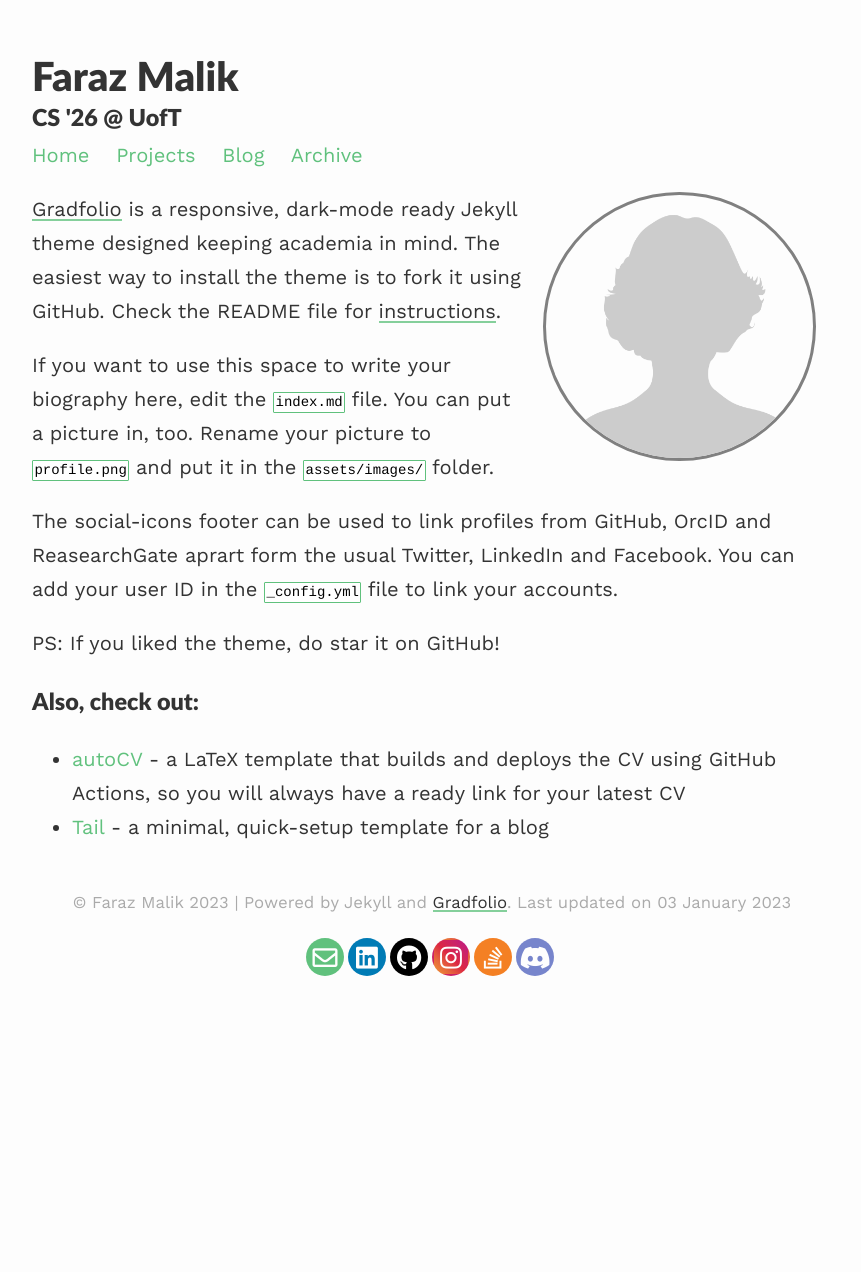
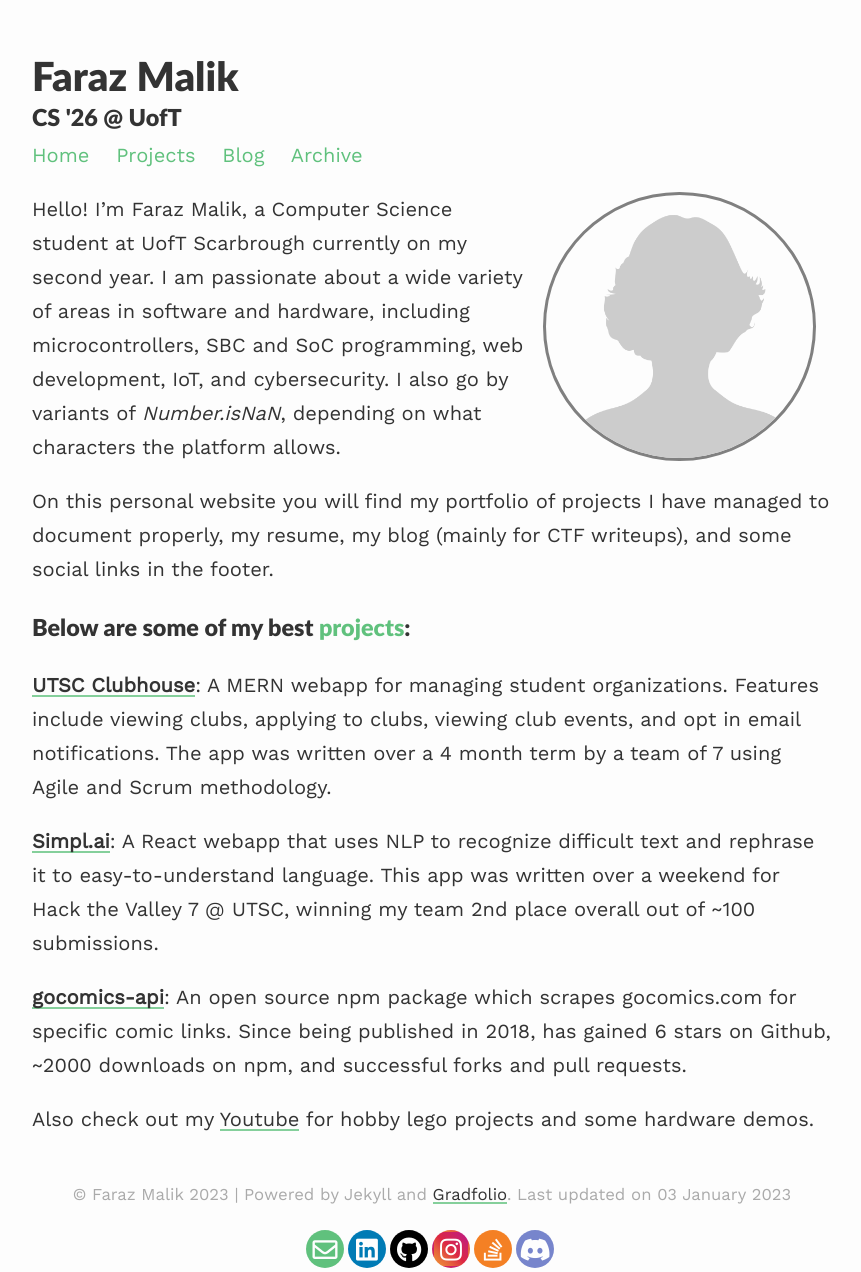
Before and after one commit to numberisnan/numberisnan.github.io, a Jekyll site: the page built from index.md, in a window 1280 px wide. Shown: the whole page, without its empty margins (208-1069 px from the left). Built offline with Jekyll 4.4.1, drawn with Linux system fonts in a browser that asks for light colours; nearby versions of some CDN libraries; before the commit the page ends 980 px from its top, so only the background shows below that.

Commit message:
First draft of index.md

```diff
--- a/index.md
+++ b/index.md
@@ -7,15 +7,16 @@
 published: true
 ---
 
-[Gradfolio](https://github.com/jitinnair1/gradfolio){:target="_blank"} is a responsive, dark-mode ready Jekyll theme designed keeping academia in mind. The easiest way to install the theme is to fork it using GitHub. Check the README file for [instructions](https://github.com/jitinnair1/gradfolio#installation){:target="_blank"}.
+Hello! I'm Faraz Malik, a Computer Science student at UofT Scarbrough currently on my second year. I am passionate about a wide variety of areas in software and hardware, including microcontrollers, SBC and SoC programming, web development, IoT, and cybersecurity. I also go by variants of *Number.isNaN*, depending on what characters the platform allows.
 
-If you want to use this space to write your biography here, edit the `index.md` file. You can put a picture in, too. Rename your picture to `profile.png` and put it in the `assets/images/` folder.
+On this personal website you will find my portfolio of projects I have managed to document properly, my resume, my blog (mainly for CTF writeups), and some social links in the footer.
 
-The social-icons footer can be used to link profiles from GitHub, OrcID and ReasearchGate aprart form the usual Twitter, LinkedIn and Facebook. You can add your user ID in the `_config.yml` file to link your accounts.
+### Below are some of my best [projects](/projects):
 
-PS: If you liked the theme, do star it on GitHub!
+**[UTSC Clubhouse](/projects/clubhouse)**: A MERN webapp for managing student organizations. Features include viewing clubs, applying to clubs, viewing club events, and opt in email notifications. The app was written over a 4 month term by a team of 7 using Agile and Scrum methodology.
 
-### Also, check out:
+**[Simpl.ai](/projects/simplai)**: A React webapp that uses NLP to recognize difficult text and rephrase it to easy-to-understand language. This app was written over a weekend for Hack the Valley 7 @ UTSC, winning my team 2nd place overall out of ~100 submissions.
 
-- [autoCV](https://github.com/jitinnair1/autocv) - a LaTeX template that builds and deploys the CV using GitHub Actions, so you will always have a ready link for your latest CV
-- [Tail](https://github.com/jitinnair1/tail) - a minimal, quick-setup template for a blog
+**[gocomics-api](/projects/gocomics)**: An open source npm package which scrapes gocomics.com for specific comic links. Since being published in 2018, has gained 6 stars on Github, ~2000 downloads on npm, and successful forks and pull requests.
+
+Also check out my [Youtube](https://www.youtube.com/channel/UC0e7b4JEpFIuOcRSb0Wi6Dg) for hobby lego projects and some hardware demos.
```
